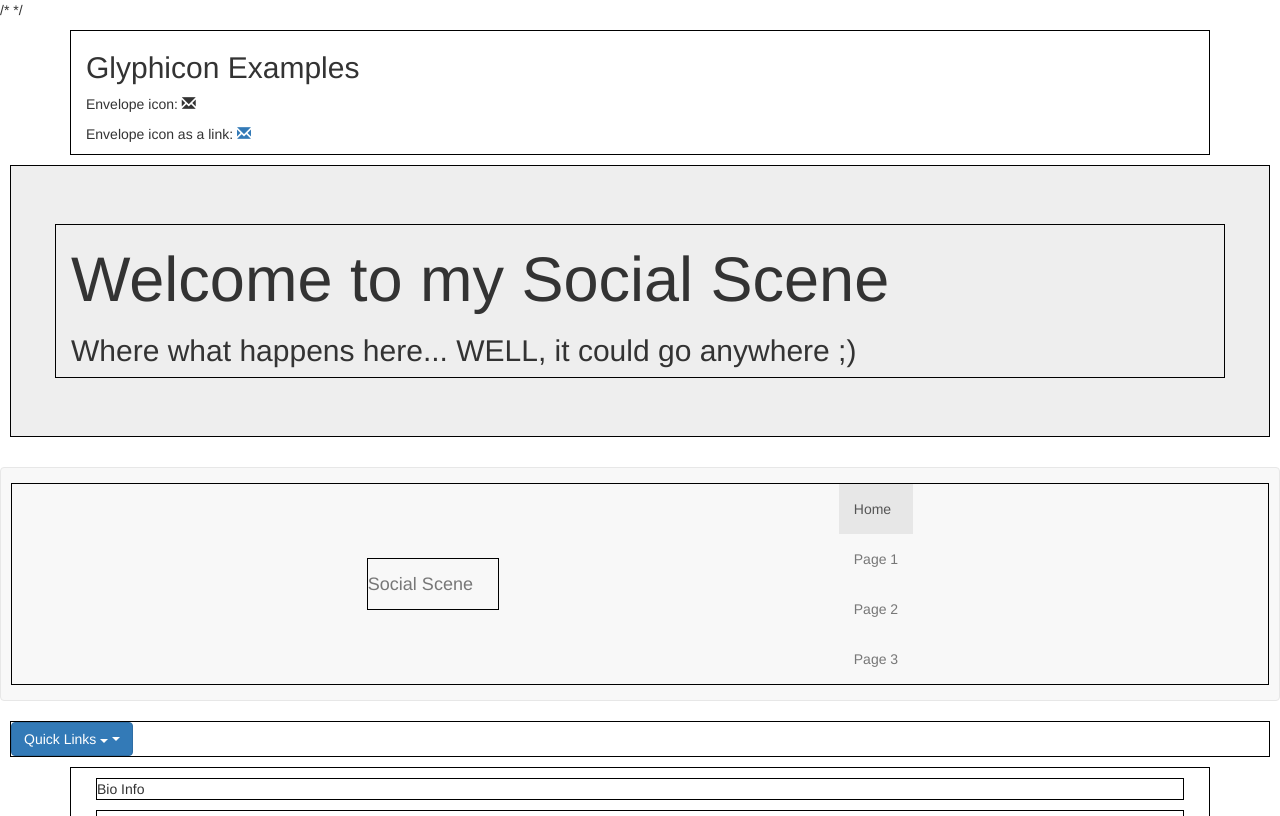
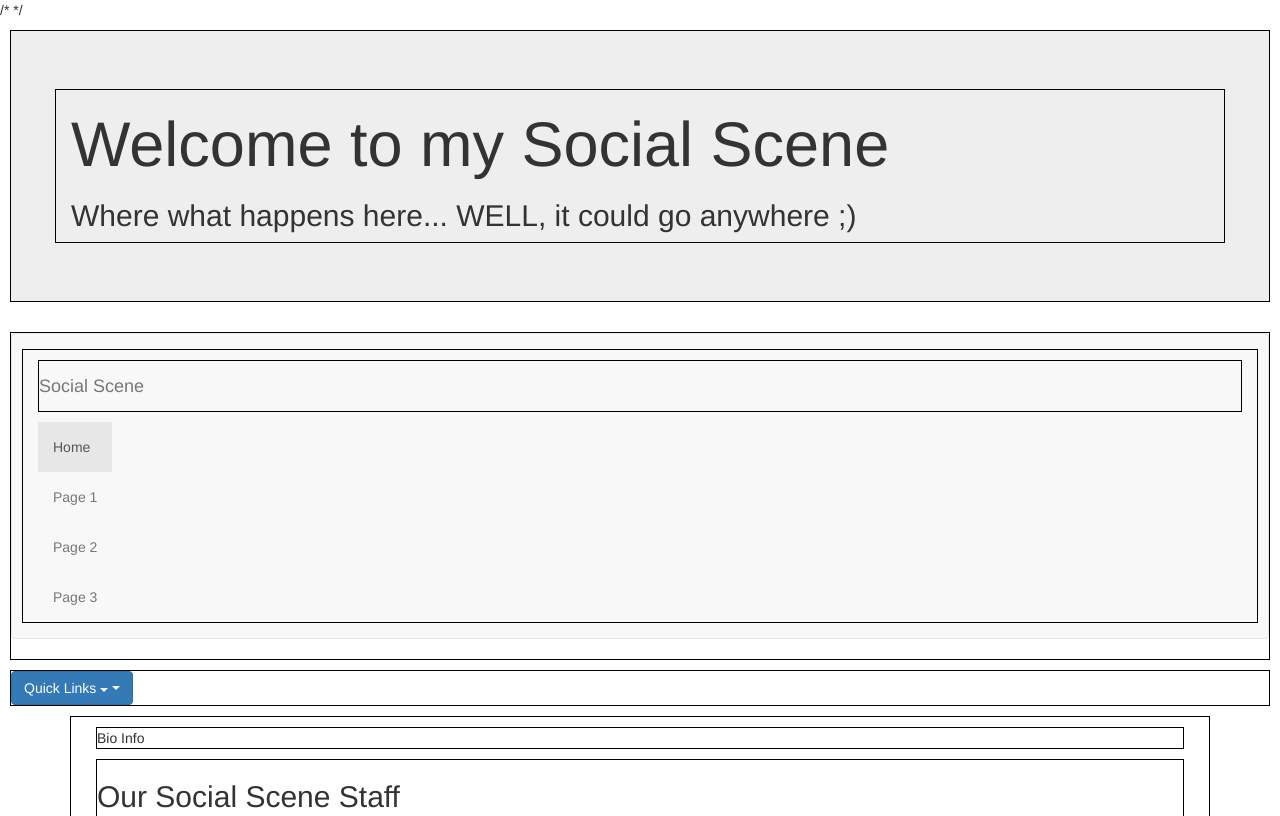
Before and after one commit to FallonRyan/FallonRyan, a plain HTML site: page index.html in a window 1280 px wide. Shown: the top 816 px of the page. Drawn offline with nearby package versions, Linux system fonts and the light colour scheme.

Commit message:
Update index.html

```diff
--- a/index.html
+++ b/index.html
@@ -48,16 +48,6 @@
   </style>
 </head>
 <body>
-<div class="container">
-   <h2>Glyphicon Examples</h2>
-   <p>Envelope icon: <span class="glyphicon glyphicon-envelope"></span></p>
-   <p>Envelope icon as a link:
-      <a href="#">
-         <span class="glyphicon glyphicon-envelope"></span>
-      </a>
-   </p>
-</div>
-
 <!-- ## My Container & Jumbotron Example -->
 <div class="jumbotron jumbotron-fluid">
   <div class="container">
@@ -66,6 +56,7 @@
   </div>
 </div>
 <!-- ## My NavBar Example -->
+<div class="MyContainer">
 <nav class="navbar navbar-default">
   <div class="container-fluid">
     <div class="navbar-header">
@@ -79,6 +70,7 @@
     </ul>
   </div>
 </nav>
+</div>
 <!-- ## My Dropdown Menu Example -->
 <div class="dropdown">
   <button class="btn btn-primary dropdown-toggle" type="button" data-toggle="dropdown">Quick Links
```
